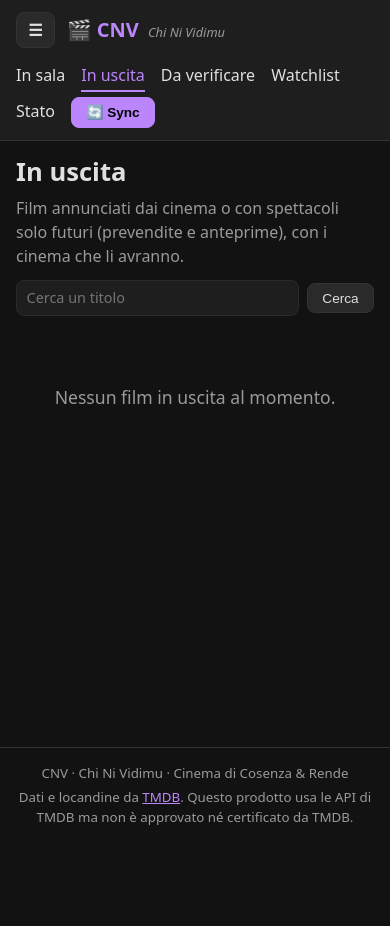
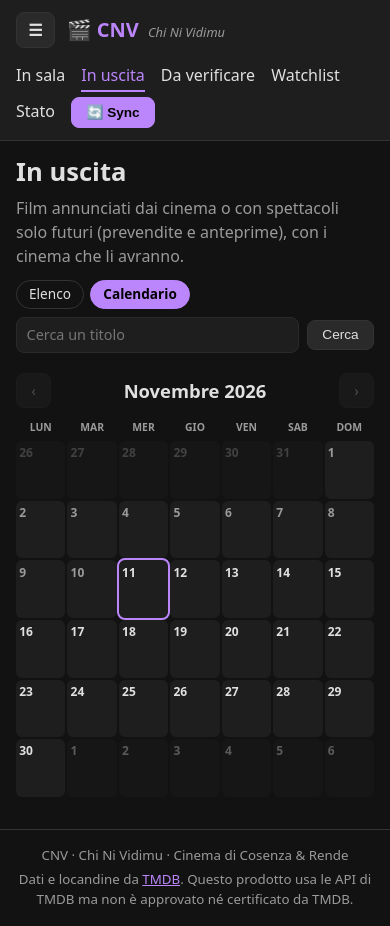
Before and after one commit to StardustXYZ/CNV, a FastAPI app: page /in-uscita?vista=calendario in a window 390 px wide. Before the commit the page ends 825 px from the top, so only its background shows below. Run offline with FastAPI, Linux system fonts and the light colour scheme; data that the repository does not hold is empty.

Commit message:
Thirty-second Commit In uscita anche come calendario del mese
+ Vista "Calendario" in In uscita: mese da lunedì a domenica, ogni film nel giorno della sua uscita (PC e telefono)
+ Frecce per i mesi, dal mese corrente all'ultimo con uscite; film senza data sotto il calendario
+ Sul telefono solo le locandine, sul PC anche i titoli
+ Test per il calendario

```diff
--- a/app/web/routes.py
+++ b/app/web/routes.py
@@ -2,6 +2,7 @@
 
 from __future__ import annotations
 
+import calendar
 from collections.abc import AsyncIterator
 from dataclasses import dataclass, field
 from datetime import date, datetime, timedelta, timezone
@@ -89,6 +90,7 @@ def asset_version(name: str) -> int:
 templates.env.filters["giorno"] = format_day
 templates.env.filters["data_lunga"] = format_long_date
 templates.env.filters["durata"] = format_runtime
+templates.env.globals["WEEKDAYS"] = WEEKDAYS
 templates.env.globals["asset_version"] = asset_version
 templates.env.filters["ora_locale"] = format_local_time
 
@@ -546,15 +548,67 @@ def film_page(request: Request, film_id: int, db: Session = Depends(get_db)):
 
 
 @router.get("/in-uscita", response_class=HTMLResponse)
-def coming_soon(request: Request, q: str | None = Query(None), db: Session = Depends(get_db)):
-    """Films not in theaters yet: future screenings or announced by a cinema, soonest first."""
+def coming_soon(
+    request: Request,
+    q: str | None = Query(None),
+    vista: str | None = Query(None),
+    mese: str | None = Query(None),
+    db: Session = Depends(get_db),
+):
+    """Films not in theaters yet: future screenings or announced by a cinema, soonest first.
+
+    ``vista=calendario`` shows them on a month calendar (``mese=YYYY-MM``, this month by default).
+    """
     q = (q or "").strip() or None
     films = [f for f in db.query(Film).filter_by(status="in_uscita") if q is None or _title_matches(f, q)]
     cards = sorted(
         (c for c in _film_cards(db, films, _now()) if c.cinemas),
         key=lambda c: (c.first_date is None, c.first_date or date.max, c.title.lower()),
     )
-    return _render(request, db, "in_uscita.html", "in_uscita", cards=cards, q=q)
+    view = "calendario" if vista == "calendario" else "elenco"
+    context = {"cards": cards, "q": q, "view": view}
+    if view == "calendario":
+        context["month"] = _release_month(cards, mese, _now().date())
+    return _render(request, db, "in_uscita.html", "in_uscita", **context)
+
+
+@dataclass
+class ReleaseMonth:
+    first: date  # first day of the month shown
+    weeks: list[list[date]]  # Monday to Sunday, including the days of nearby months that fill the weeks
+    releases: dict[date, list[FilmCard]]  # films by their first date
+    undated: list[FilmCard]
+    prev: str | None  # "YYYY-MM" of the previous month, None before the current one
+    next: str | None  # "YYYY-MM" of the next month, None after the last release
+
+    @property
+    def title(self) -> str:
+        return f"{MONTHS[self.first.month - 1]} {self.first.year}"
+
+
+def _release_month(cards: list[FilmCard], month: str | None, today: date) -> ReleaseMonth:
+    """The month calendar of the coming releases."""
+    this_month = today.replace(day=1)
+    try:
+        first = date.fromisoformat(f"{month}-01") if month else this_month
+    except ValueError:
+        first = this_month
+    first = max(first, this_month)
+    releases: dict[date, list[FilmCard]] = {}
+    for card in cards:
+        if card.first_date:
+            releases.setdefault(card.first_date, []).append(card)
+    last_release = max(releases, default=today)
+    next_first = (first.replace(day=28) + timedelta(days=4)).replace(day=1)
+    prev_first = (first - timedelta(days=1)).replace(day=1)
+    return ReleaseMonth(
+        first=first,
+        weeks=calendar.Calendar(firstweekday=0).monthdatescalendar(first.year, first.month),
+        releases=releases,
+        undated=[c for c in cards if not c.first_date],
+        prev=prev_first.strftime("%Y-%m") if first > this_month else None,
+        next=next_first.strftime("%Y-%m") if next_first <= last_release else None,
+    )
 
 
 @router.get("/da-verificare", response_class=HTMLResponse)
--- a/app/web/static/style.css
+++ b/app/web/static/style.css
@@ -420,3 +420,29 @@ a.show-time:hover { border-color: var(--accent); color: var(--accent); }
 .filters input[type="search"] { flex: 1 1 12rem; min-width: 0; }
 .filters select { flex: 1 1 9rem; min-width: 0; }
 .filter-info { margin: -0.5rem 0 1rem; }
+
+/* ---- Release calendar ---- */
+.view-chips { margin: -0.5rem 0 1rem; }
+.month-nav { display: flex; align-items: center; justify-content: space-between; gap: 1rem; margin-bottom: 0.75rem; }
+.month-nav h2 { font-size: 1.15rem; }
+.month-nav .btn.disabled { opacity: 0.3; pointer-events: none; }
+.release-calendar { display: grid; grid-template-columns: repeat(7, minmax(0, 1fr)); gap: 4px; }
+.cal-head { text-align: center; font-size: 0.75rem; font-weight: 700; text-transform: uppercase; color: var(--text-muted); padding-bottom: 0.2rem; }
+.cal-day { background: var(--surface); border-radius: 6px; min-height: 5.5rem; padding: 0.3rem; display: flex; flex-direction: column; gap: 0.3rem; min-width: 0; }
+.cal-day.other-month { opacity: 0.35; }
+.cal-day.past .cal-num { color: var(--text-muted); }
+.cal-day.today { outline: 2px solid var(--accent); }
+.cal-num { font-size: 0.75rem; font-weight: 600; }
+.cal-film { display: flex; gap: 0.35rem; align-items: flex-start; color: var(--text); text-decoration: none; font-size: 0.75rem; line-height: 1.2; min-width: 0; }
+.cal-film:hover { color: var(--accent); }
+.cal-film img, .cal-placeholder { width: 36px; aspect-ratio: 2 / 3; object-fit: cover; border-radius: 3px; flex-shrink: 0; background: var(--surface-2); display: flex; align-items: center; justify-content: center; }
+.cal-title { overflow: hidden; display: -webkit-box; -webkit-line-clamp: 3; -webkit-box-orient: vertical; }
+.undated-title { margin-top: 1.25rem; }
+.undated-list { margin: 0.5rem 0 0 1.2rem; display: flex; flex-direction: column; gap: 0.25rem; }
+@media (max-width: 600px) {
+    .release-calendar { gap: 2px; }
+    .cal-day { min-height: 3.6rem; padding: 0.2rem; }
+    .cal-title { display: none; }
+    .cal-film img, .cal-placeholder { width: 100%; }
+    .cal-head { font-size: 0.65rem; }
+}
--- /dev/null
+++ b/app/web/templates/_release_calendar.html
@@ -0,0 +1,28 @@
+{# "In uscita" as a month calendar: each film on its first date. Expects `month` (ReleaseMonth) and `q`. #}
+{% set extra = "&q=" ~ (q | urlencode) if q else "" %}
+<div class="month-nav">
+    {% if month.prev %}<a href="/in-uscita?vista=calendario&amp;mese={{ month.prev }}{{ extra }}" class="btn" aria-label="Mese precedente">‹</a>{% else %}<span class="btn disabled" aria-hidden="true">‹</span>{% endif %}
+    <h2>{{ month.title | capitalize }}</h2>
+    {% if month.next %}<a href="/in-uscita?vista=calendario&amp;mese={{ month.next }}{{ extra }}" class="btn" aria-label="Mese successivo">›</a>{% else %}<span class="btn disabled" aria-hidden="true">›</span>{% endif %}
+</div>
+<div class="release-calendar">
+    {% for name in WEEKDAYS %}<div class="cal-head">{{ name }}</div>{% endfor %}
+    {% for week in month.weeks %}{% for d in week %}
+    <div class="cal-day{% if d.month != month.first.month %} other-month{% endif %}{% if d == today %} today{% endif %}{% if d < today %} past{% endif %}">
+        <span class="cal-num">{{ d.day }}</span>
+        {% for card in month.releases.get(d, []) %}
+        {% set film = card.film %}
+        <a href="/film/{{ film.id }}" class="cal-film" title="{{ card.title }}">
+            {% if film.poster_url and film.is_tmdb_confirmed %}<img src="{{ film.poster_url }}" alt="" loading="lazy">{% else %}<span class="cal-placeholder">🎬</span>{% endif %}
+            <span class="cal-title">{{ card.title }}</span>
+        </a>
+        {% endfor %}
+    </div>
+    {% endfor %}{% endfor %}
+</div>
+{% if month.undated %}
+<h3 class="section-title undated-title">Data da definire</h3>
+<ul class="undated-list">
+    {% for card in month.undated %}<li><a href="/film/{{ card.film.id }}" class="film-title-link">{{ card.title }}</a></li>{% endfor %}
+</ul>
+{% endif %}
--- a/app/web/templates/in_uscita.html
+++ b/app/web/templates/in_uscita.html
@@ -7,13 +7,21 @@
     <p class="subtitle">Film annunciati dai cinema o con spettacoli solo futuri (prevendite e anteprime), con i cinema che li avranno.</p>
 </header>
 
+<nav class="chips view-chips" aria-label="Vista">
+    <a href="/in-uscita{% if q %}?q={{ q | urlencode }}{% endif %}" class="chip{% if view == 'elenco' %} active{% endif %}">Elenco</a>
+    <a href="/in-uscita?vista=calendario{% if q %}&amp;q={{ q | urlencode }}{% endif %}" class="chip{% if view == 'calendario' %} active{% endif %}">Calendario</a>
+</nav>
+
 <form class="filters" method="get" action="/in-uscita" role="search">
+    {% if view == "calendario" %}<input type="hidden" name="vista" value="calendario">{% endif %}
     <input type="search" name="q" value="{{ q or '' }}" placeholder="Cerca un titolo" aria-label="Cerca un titolo">
     <button type="submit" class="btn">Cerca</button>
-    {% if q %}<a href="/in-uscita" class="small">Togli filtri</a>{% endif %}
+    {% if q %}<a href="/in-uscita{% if view == 'calendario' %}?vista=calendario{% endif %}" class="small">Togli filtri</a>{% endif %}
 </form>
 
-{% if cards %}
+{% if view == "calendario" %}
+{% include "_release_calendar.html" %}
+{% elif cards %}
 {% set mode = "uscita" %}
 <div class="film-grid">
     {% for card in cards %}
```
Also changed, not shown: phone/app.js (+49 -3 lines), tests/test_web.py (+30 -1 lines).
